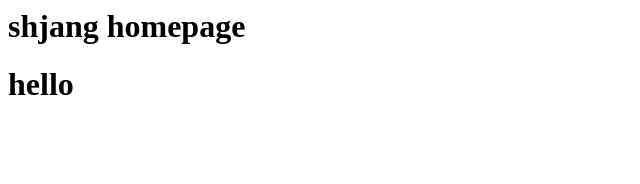
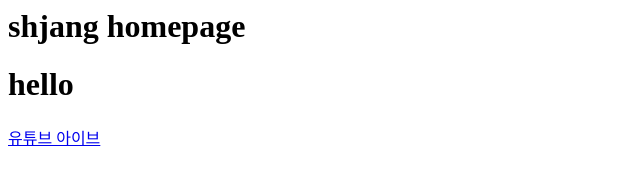
Before and after one commit to LucasDev86/meta2022, a plain HTML site: page index.html in a window 1280 px wide. Shown: the whole page, without its empty margins (0-640 px from the left). Drawn offline with Linux system fonts and the light colour scheme.

Commit message:
Update index.html

```diff
--- a/index.html
+++ b/index.html
@@ -5,5 +5,6 @@
   <body>
     <h1>shjang homepage</h1>
     <h1>hello</h1>
+    <a href="youtube.html">유튜브 아이브</a>
   </body>
 </html>
```
